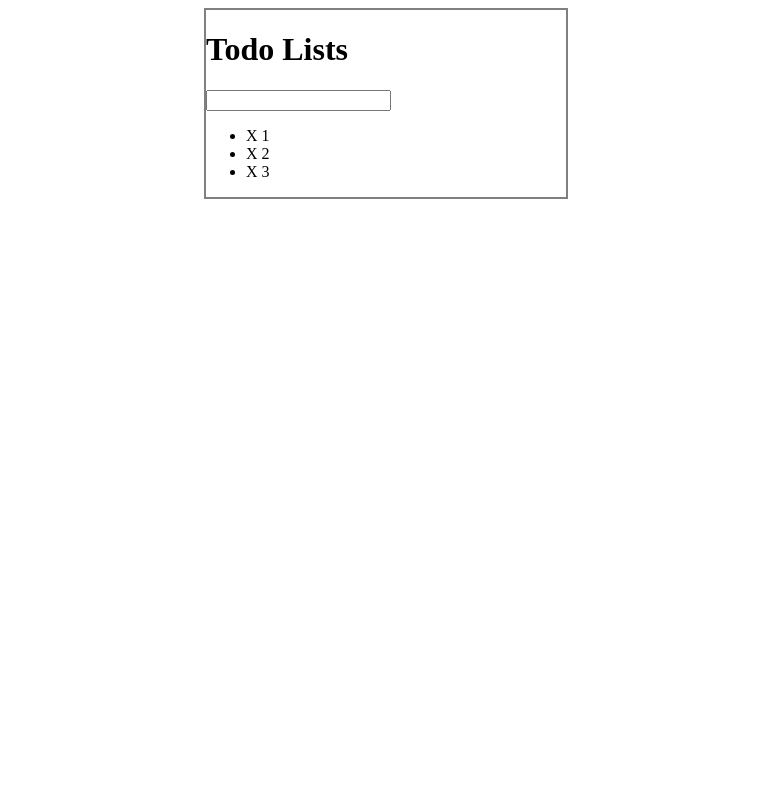
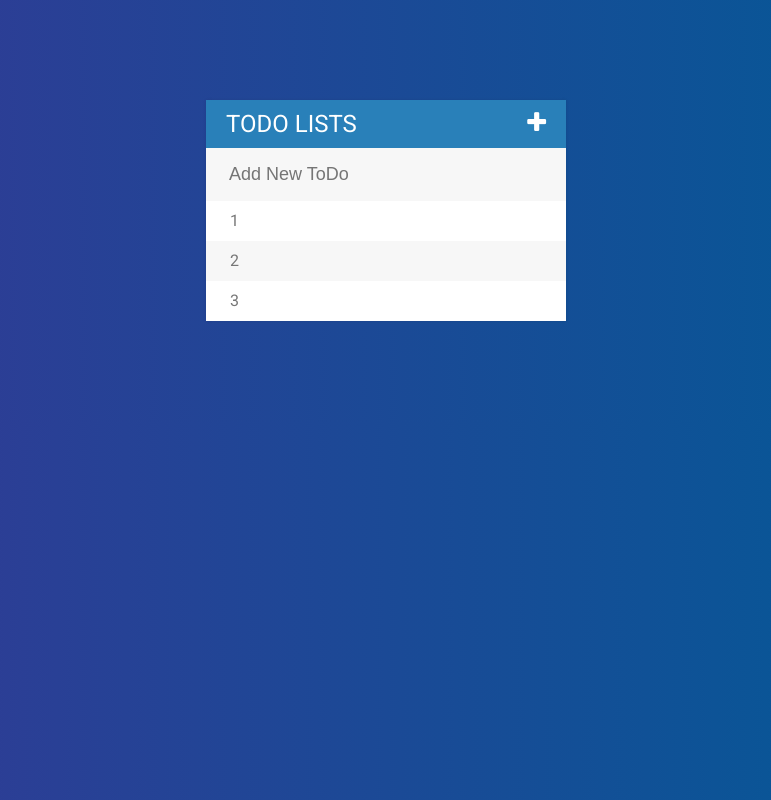
Before and after one commit to brianjang/webApp, a plain HTML site: page todo/index.html in a window 1280 px wide. Shown: the whole page, without its empty margins (254-1025 px from the left). Drawn offline with Linux system fonts and the light colour scheme.

Commit message:
add ToDo project by adding style

```diff
--- a/todo/assets/css/todos.css
+++ b/todo/assets/css/todos.css
@@ -1,10 +1,86 @@
+h1 {
+	background: #2980b9;
+	color: white;
+	margin: 0;
+	padding: 10px 20px;
+	text-transform: uppercase;
+	font-size: 24px;
+	font-weight: normal;
+}
+
+ul {
+	list-style: none;
+	margin: 0;
+	padding: 0;
+}
+
+body {
+	font-family: Roboto;
+}
+
+li {
+	background: white;
+	height: 40px;
+	line-height: 40px;
+	color: #777;
+}
+
+li:nth-child(2n) {
+	background: #f7f7f7;
+}
+
+input {
+	font-size: 18px;
+	color: #2980b9;
+	background-color: #f7f7f7;
+	width: 100%;
+	padding: 13px 13px 13px 20px; /*top right botton left*/
+	box-sizing: border-box;
+	border: 3px solid rgba(0,0,0,0);
+}
+
+input:focus {
+	background: #fff;
+	border: 3px solid #2980b9;
+	outline: none;
+}
+
+span {
+	/*color: #e74c3c;*/
+	background: #e74c3c;
+	height: 40px;
+	margin-right: 20px;
+	text-align: center;
+	color: white;
+	width: 0;
+	display: inline-block;
+	transition: 0.3s linear;
+	opacity: 0;
+}
+
+li:hover span {
+	width: 40px;
+	opacity: 1.0;
+}
+
+body {
+	background: #005C97; /* fallback for old browsers */
+	background: -webkit-linear-gradient(to left, #005C97 , #363795); /* Chrome 10-25, Safari 5.1-6 */
+	background: linear-gradient(to left, #005C97 , #363795); /* W3C, IE 10+/ Edge, Firefox 16+, Chrome 26+, Opera 12+, Safari 7+ */
+}
+
 #container {
 	width: 360px;
-	margin: 0 auto;
-	border: 2px solid gray;
+	margin: 100px auto;
+	background: #f7f7f7;
+	box-shadow: 0 0 3px rgba(0,0,0, 0.1);
 }
 
 .completed {
 	color: gray;
 	text-decoration: line-through;
 }
+
+.fa-plus {
+	float: right;
+}
--- a/todo/assets/js/todos.js
+++ b/todo/assets/js/todos.js
@@ -35,6 +35,10 @@ $("input[type='text'").on("keypress", function(event) {
 	if (event.which === 13) {
 		var todoText = $(this).val();
 		$(this).val("");
-		$("ul").append("<li><span>X</span> " + todoText + "</li>")
+		$("ul").append("<li><span><i class='fa fa-trash' aria-hidden='true'></i></span> " + todoText + "</li>")
 	};
 });
+
+$(".fa-plus").click(function() {
+	$("input[type='text'").fadeToggle();
+})
--- a/todo/index.html
+++ b/todo/index.html
@@ -3,19 +3,21 @@
 <head>
 	<title>ToDo List</title>
 	<link rel="stylesheet" type="text/css" href="assets/css/todos.css">
+	<link href='https://fonts.googleapis.com/css?family=Roboto:400,500,700' rel='stylesheet' type='text/css'>
+	<link rel="stylesheet" type="text/css" href="https://cdnjs.cloudflare.com/ajax/libs/font-awesome/4.6.1/css/font-awesome.css">
 	<script type="text/javascript" src="assets/js/lib/jquery-2.2.3.min.js"></script>
 </head>
 <body>
 
 	<div id="container">
 
-		<h1>Todo Lists</h1>
-		<input type="text">
+		<h1>Todo Lists <i class="fa fa-plus" aria-hidden="true"></i></h1>
+		<input type="text" placeholder="Add New ToDo ">
 
 		<ul>
-			<li><span>X</span> 1</li>
-			<li><span>X</span> 2</li>
-			<li><span>X</span> 3</li>
+			<li><span><i class="fa fa-trash" aria-hidden="true"></i></span> 1</li>
+			<li><span><i class="fa fa-trash" aria-hidden="true"></i></span> 2</li>
+			<li><span><i class="fa fa-trash" aria-hidden="true"></i></span> 3</li>
 		</ul>
 
 	</div>
```
Also changed, not shown: 1 other file.
